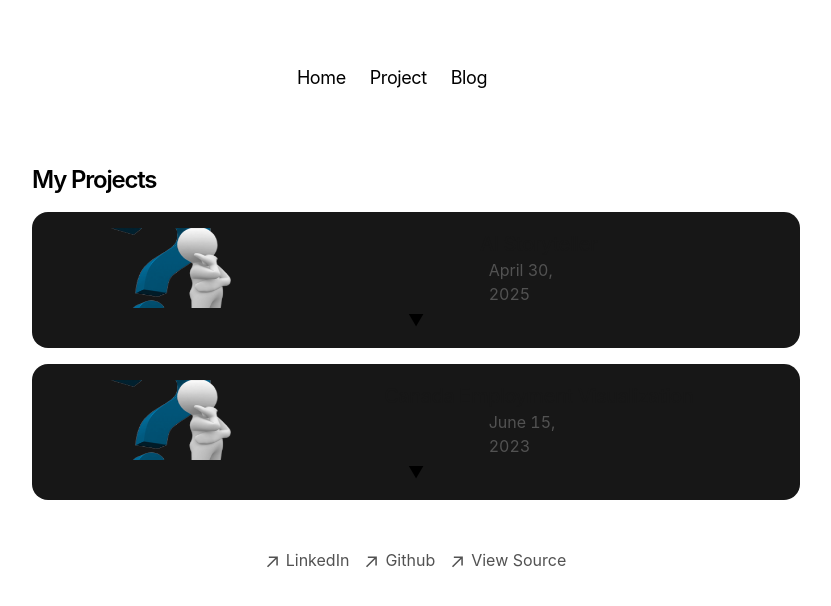
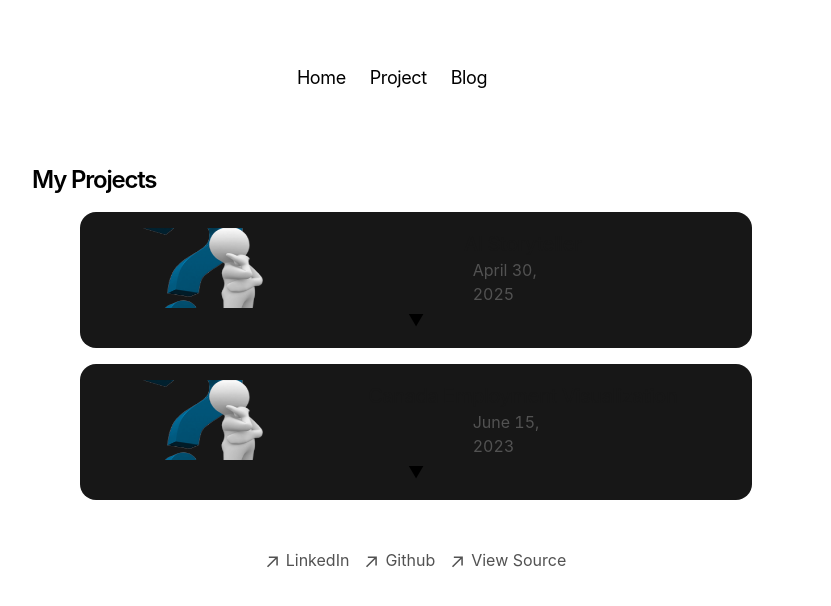
Before and after one commit to brianctb/personal-webpage, a Next.js app: page /project in a window 1280 px wide. Shown: the top 606 px of the page, without its empty margins (224-1055 px from the left). Built offline with nearby package versions, Linux system fonts and the light colour scheme.

Commit message:
fix margin issues

```diff
--- a/app/components/project/projectCard.tsx
+++ b/app/components/project/projectCard.tsx
@@ -10,7 +10,7 @@ export const ProjectCard = ({ project }: { project: Project }) => {
     const [isExpanded, setIsExpanded] = useState(false);
 
     return (
-        <article className="mb-4 p-4 rounded-2xl bg-neutral-900">
+        <article className="mb-4 p-4 rounded-2xl bg-neutral-900 w-full lg:w-2xl">
             <div className="flex flex-col items-center justify-center">
                 <div className="flex w-full">
                     <div className="flex-1 flex justify-center">
--- a/app/components/project/projects.tsx
+++ b/app/components/project/projects.tsx
@@ -4,7 +4,7 @@ import { ProjectCard } from "./projectCard";
 
 export const ProjectPosts = () => {
     return (
-        <div>
+        <div className="flex flex-col justify-center items-center">
             {projects.sort((a, b) => {
                 if (new Date(a.publishedAt) > new Date(b.publishedAt)) {
                     return -1;
```
